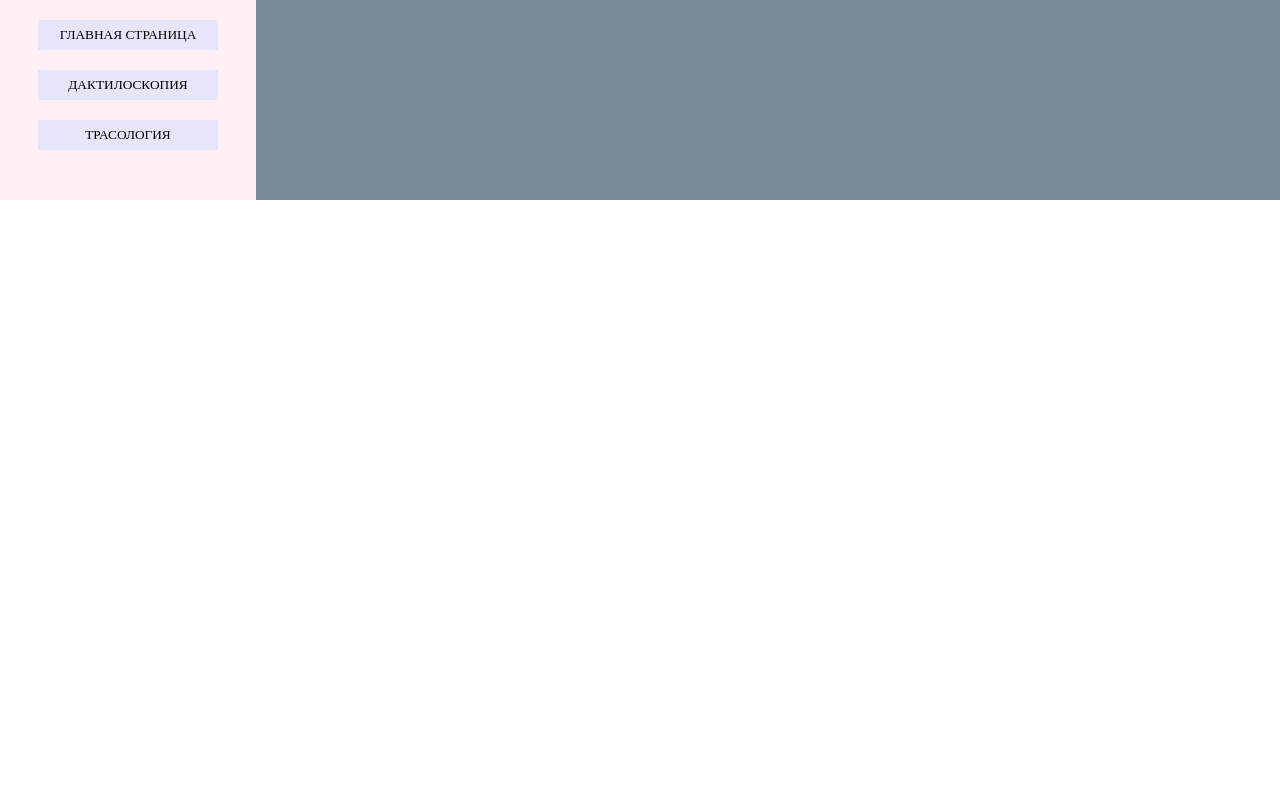
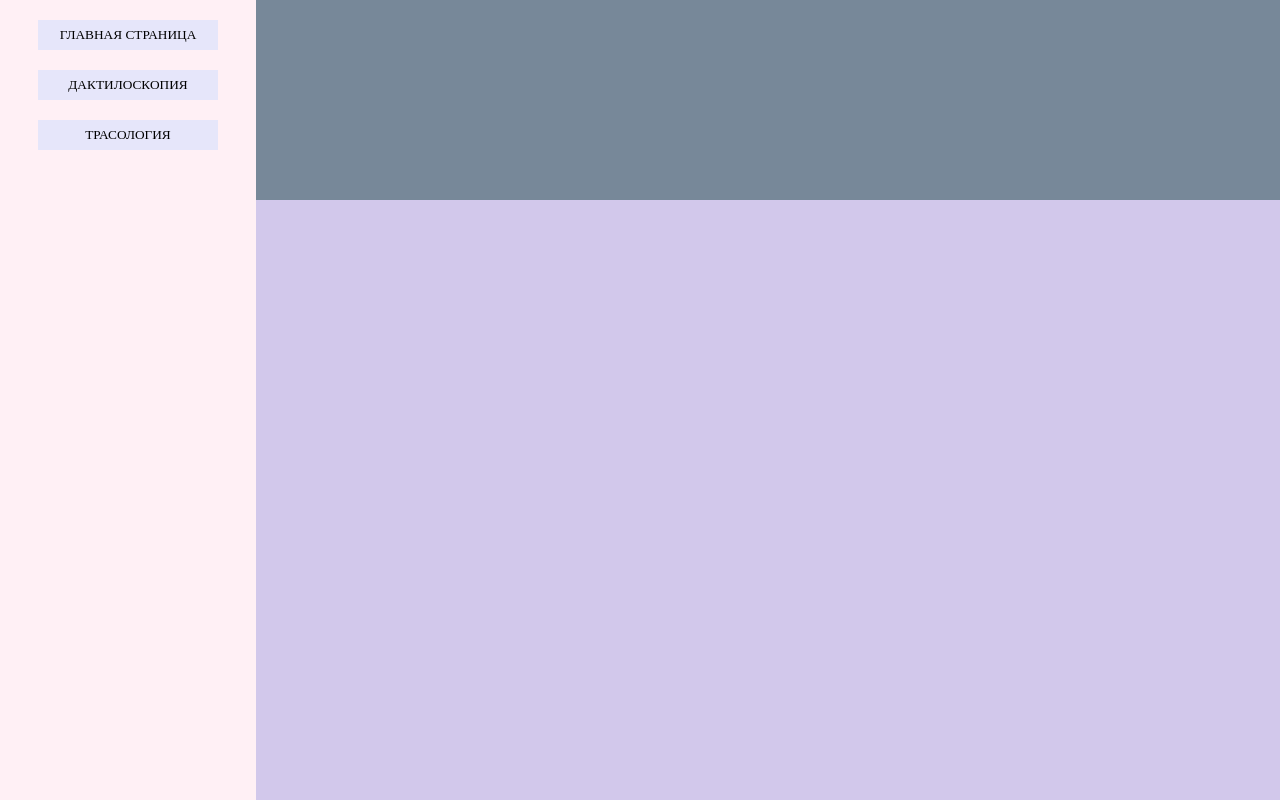
Before and after one commit to hoqiny/pr, a plain HTML site: page traceology.html in a window 1280 px wide. Shown: the top 800 px of the page. Drawn offline with Linux system fonts and the light colour scheme.

Commit message:
Update style.css

```diff
--- a/style.css
+++ b/style.css
@@ -31,7 +31,7 @@
     display: flex;
     flex-wrap: wrap;
    width:auto;
-   height: auto;
+   height: 1400px;
    background-color:rgb(210, 200, 235);
 }
 
```
